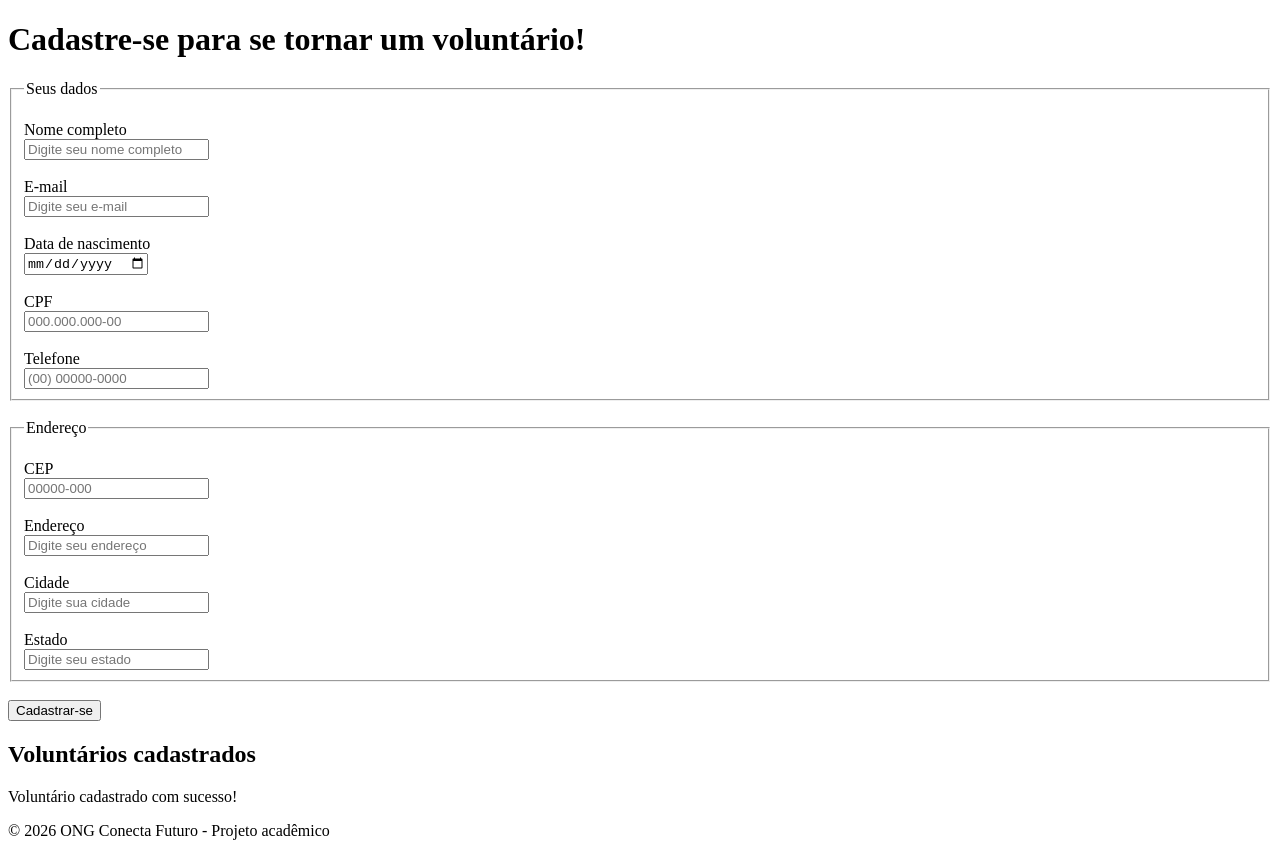
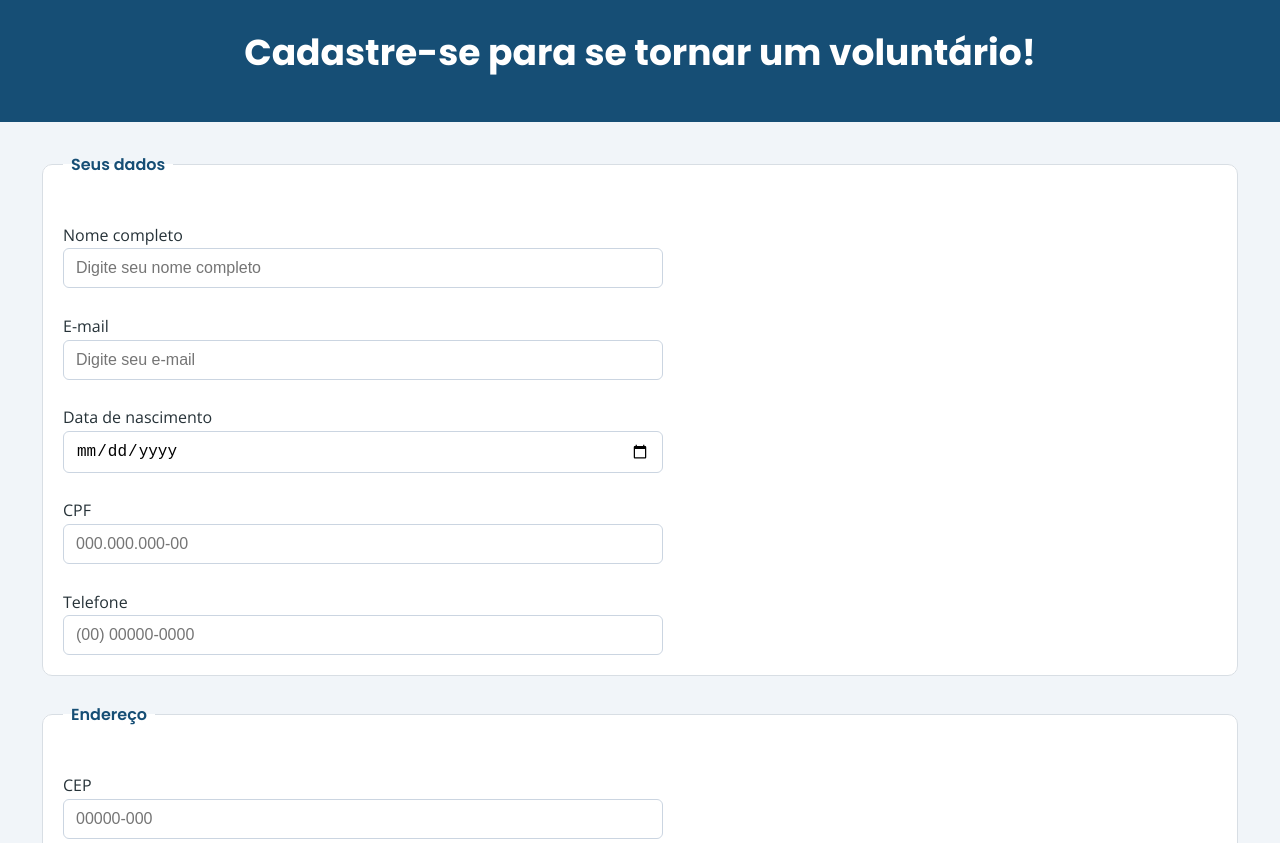
Before and after one commit to Jhon25-dev/Projeto-ONG, a website built with Vite: page formulario/formulario.html in a window 1280 px wide. Shown: the top 843 px of the page. Built offline with nearby package versions, Linux system fonts and the light colour scheme.

Commit message:
Corrige caminhos de CSS e JavaScript

```diff
--- a/formulario/formulario.html
+++ b/formulario/formulario.html
@@ -7,15 +7,12 @@
 
     <title>Cadastro de Voluntário</title>
 
-    <link rel="stylesheet" href="../../css/style.css">
+    <link rel="stylesheet" href="../css/style.css">
 
     <link href="https://fonts.googleapis.com/css2?family=Open+Sans:wght@400;500;600;700&family=Poppins:wght@400;500;600;700&display=swap"
         rel="stylesheet">
 
-   <script
-    type="module"
-    src="../../js/script.js">
-    </script>
+   <script src="../js/script.js"></script>
 
 
 
--- a/index/index.html
+++ b/index/index.html
@@ -5,16 +5,12 @@
     <meta charset="UTF-8">
     <meta name="viewport" content="width=device-width, initial-scale=1.0">
 
-    <link rel="stylesheet" href="../../css/style.css">
+    <link rel="stylesheet" href="../css/style.css">
 
     <link href="https://fonts.googleapis.com/css2?family=Open+Sans:wght@400;500;600;700&family=Poppins:wght@400;500;600;700&display=swap"
         rel="stylesheet">
 
-   <script
-    type="module"
-    src="../../js/script.js">
-    </script>
-
+   <link rel="stylesheet" href="../css/style.css">
 
 
 
```
Also changed, not shown: projeto/projeto.html (+2 -6 lines).
